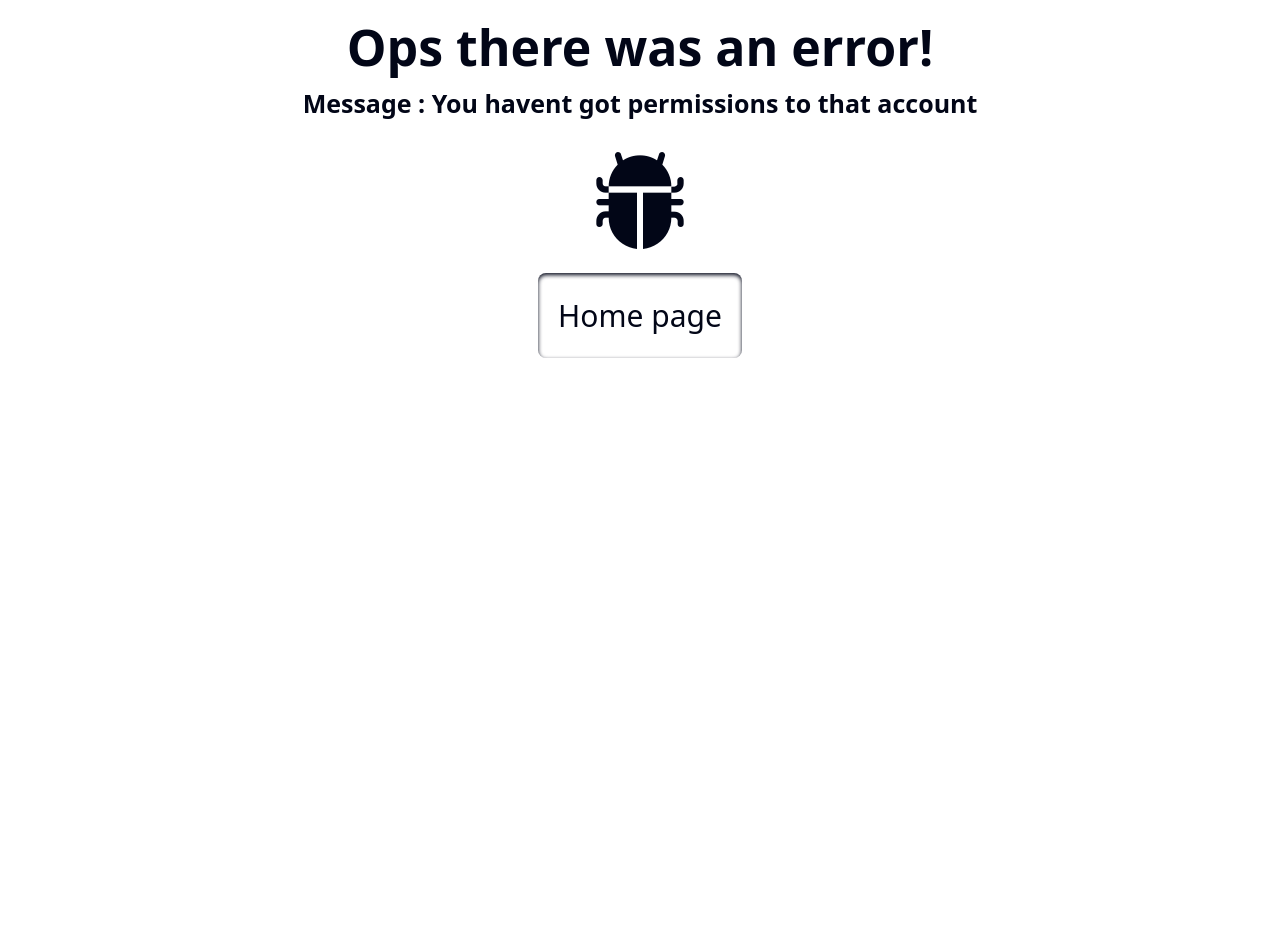
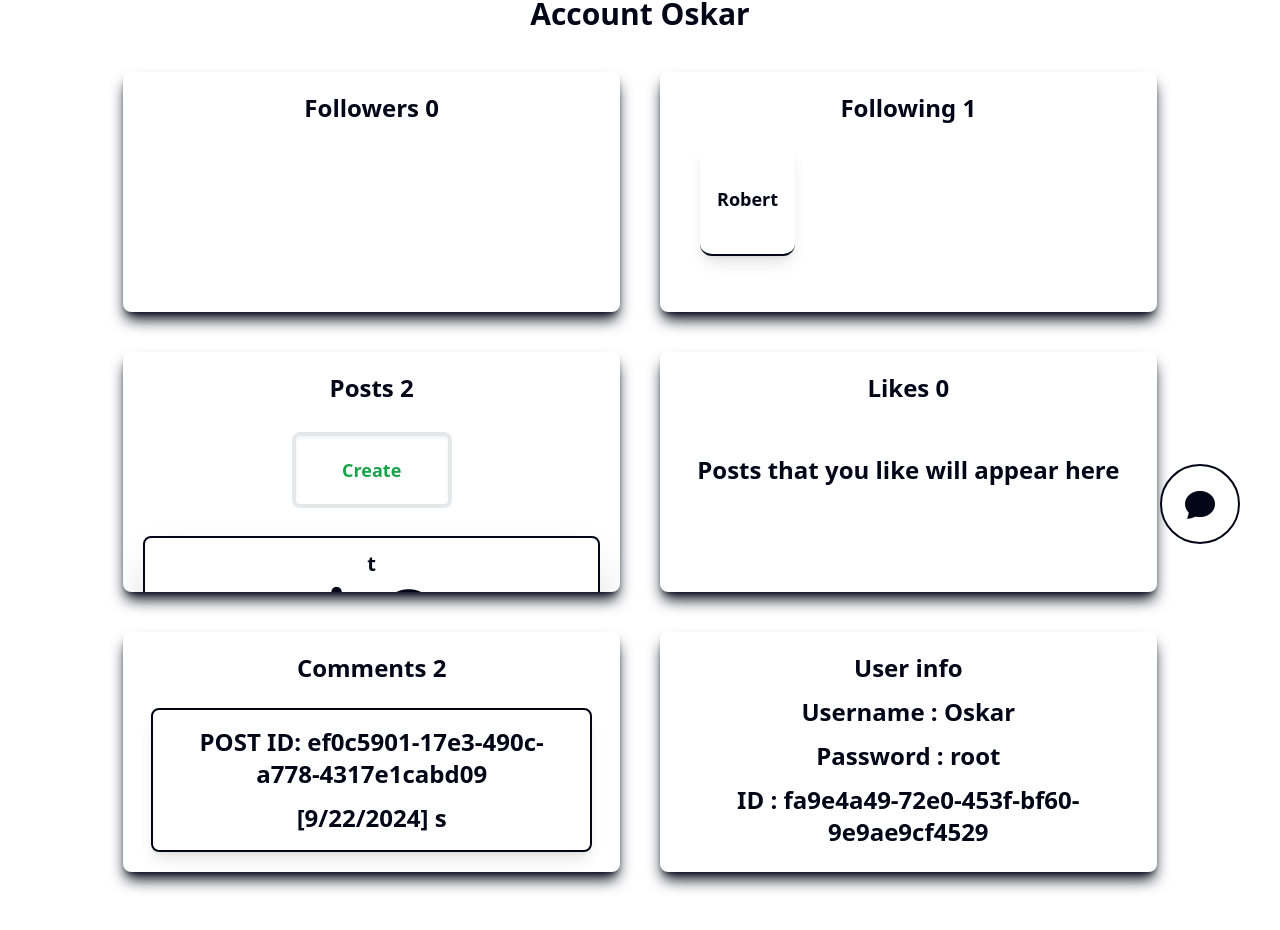
Before and after one commit to OskarProgrammer/Social-Media, a React (Vite) app: page /account in a window 1280 px wide. Shown: the part 216-1146 px from the top of the page. Before the commit the page ends 800 px from the top, so only its background shows below. Built offline with nearby package versions, Linux system fonts and the light colour scheme; data requests are answered from the project's data file.

Commit message:
Reorganizing code with react query

```diff
--- a/data/db.json
+++ b/data/db.json
@@ -1,7 +1,7 @@
 {
   "currentUser": {
-    "id": "",
-    "isLogged": false
+    "id": "fa9e4a49-72e0-453f-bf60-9e9ae9cf4529",
+    "isLogged": true
   },
   "users": [
     {
@@ -29,7 +29,63 @@
       "isLogged": true
     }
   ],
-  "posts": [],
-  "comments": [],
-  "notifications": []
+  "posts": [
+    {
+      "id": "ef0c5901-17e3-490c-a778-4317e1cabd09",
+      "title": "t",
+      "desc": "t",
+      "img": "t",
+      "likes": [],
+      "ownerID": "fa9e4a49-72e0-453f-bf60-9e9ae9cf4529",
+      "createdAt": "2024-09-22T11:14:50.047Z"
+    },
+    {
+      "id": "ae4c9166-9ecf-4dfd-875c-00261b3eb21f",
+      "title": "t",
+      "desc": "t",
+      "img": "t",
+      "likes": [],
+      "ownerID": "fa9e4a49-72e0-453f-bf60-9e9ae9cf4529",
+      "createdAt": "2024-09-22T11:29:31.516Z"
+    }
+  ],
+  "comments": [
+    {
+      "id": "e6fc62d8-ed68-4b87-8500-23d30454719a",
+      "ownerID": "fa9e4a49-72e0-453f-bf60-9e9ae9cf4529",
+      "postID": "ef0c5901-17e3-490c-a778-4317e1cabd09",
+      "comment": "s",
+      "createdAt": "2024-09-22T11:14:53.922Z"
+    },
+    {
+      "id": "628cee11-f0ab-4bb2-8d39-ba53c1331c0e",
+      "ownerID": "fa9e4a49-72e0-453f-bf60-9e9ae9cf4529",
+      "postID": "ef0c5901-17e3-490c-a778-4317e1cabd09",
+      "comment": "s",
+      "createdAt": "2024-09-22T11:17:12.553Z"
+    },
+    {
+      "id": "4a37d792-42cb-491a-bd71-5d42ad008690",
+      "ownerID": "832e8cb4-7b16-4184-b859-be7169a5b5c8",
+      "postID": "ef0c5901-17e3-490c-a778-4317e1cabd09",
+      "comment": "he",
+      "createdAt": "2024-09-22T11:17:22.388Z"
+    }
+  ],
+  "notifications": [
+    {
+      "id": "91e9bb8e-4d1d-4177-967a-ca0942d23429",
+      "ownerID": "fa9e4a49-72e0-453f-bf60-9e9ae9cf4529",
+      "message": "New post from ",
+      "postID": "ef0c5901-17e3-490c-a778-4317e1cabd09",
+      "createdAt": "2024-09-22T11:14:50.047Z"
+    },
+    {
+      "id": "82064e7a-b45a-43c0-81b4-0ae13d717be0",
+      "ownerID": "fa9e4a49-72e0-453f-bf60-9e9ae9cf4529",
+      "message": "New post from ",
+      "postID": "ae4c9166-9ecf-4dfd-875c-00261b3eb21f",
+      "createdAt": "2024-09-22T11:29:31.516Z"
+    }
+  ]
 }
--- a/src/components/CommentTab.jsx
+++ b/src/components/CommentTab.jsx
@@ -1,49 +1,16 @@
 
-// importing api functions
-import axios from "axios"
+import { NavLink } from "react-router-dom"
 
-// importing functions and components from react library
-import { useEffect, useState } from "react"
+// hooks
+import { useAuthor } from "../custom_hooks/custom"
 
-// importing date functions
-import { getSecondsDiff, getMinutesDiff, getHoursDiff } from "../date_functions/date_functions"
-import { useQuery } from "react-query"
-import { NavLink } from "react-router-dom"
+// utils
+import { diff } from "../utils/utils"
 
 
 export const CommentTab = ( { commentInfo } ) => {
 
-
-    const diff = () =>{
-        // creating format
-        const responseFormat = ( text ) =>{
-            return "Created " + text + " ago"
-        }
-
-        // creating current date
-        const currentDate = new Date()
-
-        // getting diff between current date and date of creating the postInfo
-        const secondsDiff = getSecondsDiff(currentDate, new Date(commentInfo?.createdAt))
-        const minutesDiff = getMinutesDiff(currentDate, new Date(commentInfo?.createdAt))
-        const hoursDiff = getHoursDiff(currentDate, new Date(commentInfo?.createdAt))
-
-        if ( secondsDiff > 60 ){
-            if ( minutesDiff > 60) {
-                return responseFormat(`${hoursDiff} hours`)
-            }else{
-                return responseFormat(`${minutesDiff} minutes`)
-            }
-        } else {
-            return responseFormat(`${secondsDiff} seconds`)
-        }
-    }
-
-    const { data : author, isLoading} = useQuery({
-        queryFn : async () => await axios.get(`http://localhost:3000/users/${commentInfo.ownerID}`).then((res) => res.data),
-        queryKey : ["author"],
-        refetchInterval : 300
-    })
+    const { data : author, isLoading} = useAuthor({ownerID : commentInfo.ownerID})
 
     if (isLoading) { return <p>Loading...</p>}
 
@@ -54,7 +21,7 @@ export const CommentTab = ( { commentInfo } ) => {
 
                 <i className="bi bi-person-circle"/>
                 <p>{author?.login}</p>
-                <p>{diff()}</p>
+                <p>{diff(commentInfo)}</p>
 
             </NavLink>
 
--- a/src/components/CommentsTab.jsx
+++ b/src/components/CommentsTab.jsx
@@ -5,23 +5,16 @@ import { useContext } from "react"
 // importing contexts
 import { CurrentUserContext } from "../pages/AccountMainPage"
 
-// importing api functions
-import { useQuery } from "react-query"
-import { getCommentsOfUser } from "../api_functions/functions"
-
 // importing components
 import { CommentShortcutTab } from "./CommentShortcutTab"
+import { useCommentsOfUser } from "../custom_hooks/custom"
 
 
 export const CommentsTab = () => {
 
     const currentUser = useContext(CurrentUserContext)
 
-    const { data : comments, refetch : refreshComments, isLoading} = useQuery({
-        queryFn : () => getCommentsOfUser(currentUser?.id),
-        queryKey : ["comments", currentUser?.id],
-        retryDelay : 200
-    })
+    const { data : comments , isLoading} = useCommentsOfUser({userID : currentUser.id})
 
     if (isLoading) { return <div className="commentsTab">Loading your comments...</div>}
 
--- a/src/components/Post.jsx
+++ b/src/components/Post.jsx
@@ -1,14 +1,11 @@
-import { useQuery } from "react-query"
+
 import { NavLink } from "react-router-dom"
-import { getCommentsFromPost } from "../api_functions/functions"
+import { useComments } from "../custom_hooks/custom"
+
 
 export const Post = ({postInfo}) => {
 
-    const { data : comments , refetch : refreshComments} = useQuery( {
-        queryFn : () => getCommentsFromPost(postInfo.id),
-        queryKey : ["comments"],
-        refetchInterval : 500
-    })
+    const { data : comments } = useComments({postID : postInfo.id})
 
     return (
         <NavLink to={`/post/${postInfo.id}`} className="post">
--- a/src/components/PostTab.jsx
+++ b/src/components/PostTab.jsx
@@ -1,13 +1,10 @@
-import { useQuery } from "react-query"
+
 import { NavLink } from "react-router-dom"
-import { getCommentsFromPost } from "../api_functions/functions"
+import { useComments } from "../custom_hooks/custom"
 
 export const PostTab = ( {post} ) => {
 
-    const { data : comments, refetch : refreshComments, isLoading} = useQuery({
-        queryFn : () => getCommentsFromPost(post.id),
-        queryKey : ["comments", post.id],
-    })
+    const { data : comments, isLoading} = useComments({postID : post.id})
 
     if (isLoading) { return <div>Loading...</div>}
 
--- a/src/custom_hooks/custom.js
+++ b/src/custom_hooks/custom.js
@@ -1,6 +1,6 @@
 import axios from "axios";
 import { useQuery } from "react-query";
-import { getAuthorOfNotification, getCommentsFromPost, getCurrentUserInfo, getLikesOfUser, getMessages, getNotification, getPostsOfUser, getUserById } from "../api_functions/functions";
+import { getAuthorOfNotification, getCommentsFromPost, getCommentsOfUser, getCurrentUserInfo, getLikesOfUser, getMessages, getNotification, getPostsOfUser, getUserById } from "../api_functions/functions";
 
 
 export const usePost = ({postID}) => useQuery({
@@ -11,6 +11,11 @@ export const usePost = ({postID}) => useQuery({
 export const useComments = ({postID}) => useQuery({
     queryFn: ({queryKey}) => getCommentsFromPost(queryKey[1]),
     queryKey: ["comments" , postID]
+})
+
+export const useCommentsOfUser = ({userID}) => useQuery({
+    queryFn : ({queryKey}) => getCommentsOfUser(queryKey[1]),
+    queryKey : ["comments", userID]
 })
 
 export const useAuthor = ({ownerID}) => useQuery({
--- a/src/layouts/MainLayout.jsx
+++ b/src/layouts/MainLayout.jsx
@@ -7,9 +7,7 @@ import { createContext } from "react"
 import { NavBar } from "../components/NavBar"
 import { MessageIcon } from "../components/MessageIcon"
 
-// importing api functions
-import { useQuery } from "react-query"
-import axios from "axios"
+// hooks
 import { useCurrentUser } from "../custom_hooks/custom"
 
 // contexts
--- a/src/utils/utils.ts
+++ b/src/utils/utils.ts
@@ -9,7 +9,7 @@ import { twMerge } from "tailwind-merge"
 import { getHoursDiff, getMinutesDiff, getSecondsDiff } from "../date_functions/date_functions"
 
 // types
-import { LikeVariables, NewCommentVariables, Post, RemoveNotifyVariables, User } from "../types/types"
+import { Comment, LikeVariables, NewCommentVariables, Post, RemoveNotifyVariables, User } from "../types/types"
 
 // api
 import axios from "axios"
@@ -19,7 +19,7 @@ export const cn = (...inputs : ClassValue[]) => {
     return twMerge(clsx(inputs))
 }
 
-export const diff = ( postData : Post) =>{
+export const diff = ( postData : Post | Comment) =>{
     // creating format
     const responseFormat = ( text : string) =>{
         return "Posted " + text + " ago"
```
Also changed, not shown: src/types/types.ts (+8 -0 lines).
